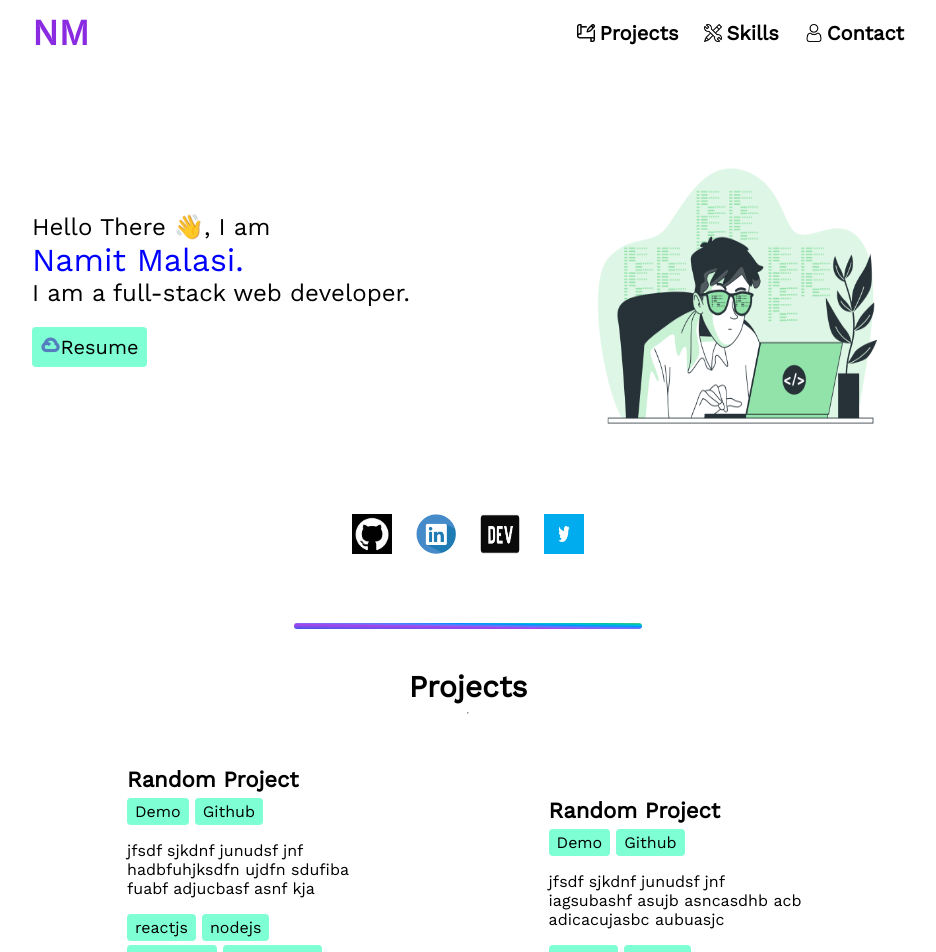
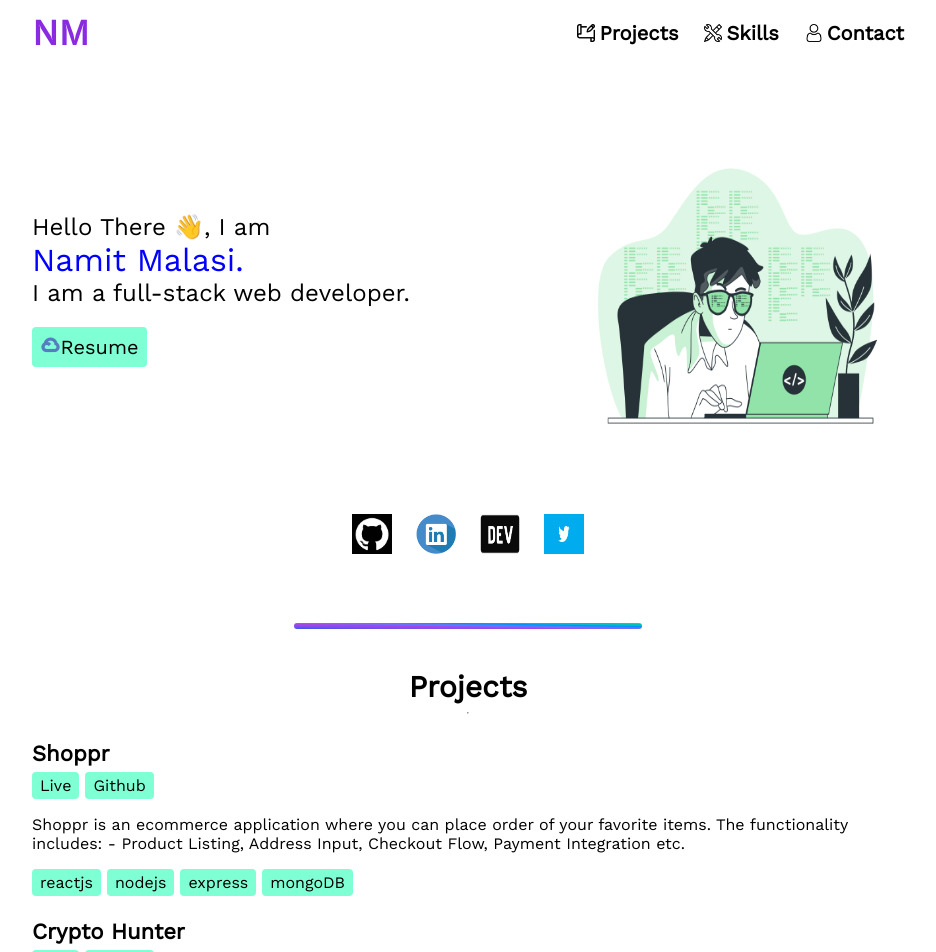
Before and after one commit to namitmalasi/portfolio, a React (Create React App) app: page / in a window 1280 px wide. Shown: the top 952 px of the page, without its empty margins (172-1108 px from the left). Built offline with nearby package versions, Linux system fonts and the light colour scheme.

Commit message:
added some infrmation

```diff
--- a/src/components/body/projects/ProjectCard.css
+++ b/src/components/body/projects/ProjectCard.css
@@ -1,5 +1,5 @@
 .project-card {
-  display: inline-block;
+  display: inline;
   margin-left: 70px;
   margin-right: 40px;
   margin-top: 20px;
--- a/src/components/body/projects/ProjectCard.js
+++ b/src/components/body/projects/ProjectCard.js
@@ -8,8 +8,13 @@ function ProjectCard({ project }) {
         <label className="project-title">{project.title}</label>
         <div className="project-links">
           {project.demo && (
-            <a className="project-link" href={project.demo}>
-              <div className="link-button">Demo</div>
+            <a
+              className="project-link"
+              href={project.demo}
+              target="_blank"
+              rel="noreferrer"
+            >
+              <div className="link-button">Live</div>
             </a>
           )}
 
--- a/src/components/common/socialcontact/SocialContact.js
+++ b/src/components/common/socialcontact/SocialContact.js
@@ -8,7 +8,7 @@ function SocialContact() {
     <div className="social-contact">
       {data.map((item) => {
         return (
-          <a href={item.link}>
+          <a href={item.link} target="_blank" rel="noreferrer">
             <div className="social-icon-div">
               <img
                 src={item.icon}
--- a/src/components/data/projects.js
+++ b/src/components/data/projects.js
@@ -1,32 +1,29 @@
 export const ProjectData = [
   {
-    id: 1,
-    title: "Random Project",
+    id: 0,
+    title: "Shoppr",
     about:
-      "jfsdf sjkdnf junudsf jnf hadbfuhjksdfn ujdfn sdufiba fuabf adjucbasf asnf kja",
-    tags: ["reactjs", "nodejs", "asdasdad", "asdasdasd"],
-    demo: "sfisdfksdf",
-    github: "dzfadfsdf",
-    image: "httpdknfafkdsnfn",
+      "Shoppr is an ecommerce application where you can place order of your favorite items. The functionality includes: \n- Product Listing, Address Input, Checkout Flow, Payment Integration etc.",
+    tags: ["reactjs", "nodejs", "express", "mongoDB"],
+    demo: "https://shoppr-store.herokuapp.com/",
+    github: "https://github.com/namitmalasi/Shoppr-Store",
   },
   {
     id: 1,
-    title: "Random Project",
+    title: "Crypto Hunter",
     about:
-      "jfsdf sjkdnf junudsf jnf iagsubashf asujb asncasdhb acb adicacujasbc aubuasjc",
-    tags: ["reactjs", "nodejs"],
-    demo: "sfisdfksdf",
-    github: "dzfadfsdf",
-    image: "httpdknfafkdsnfn",
+      "Crypto hunter is a crypto currency tracker application. In this app you can find your favorite crypto coin and see its detailed information with the help of charts. You can also add your favorite coins to your watchlist. ",
+    tags: ["reactjs", "Api", "Chartjs", "firebase"],
+    demo: "https://hunter-crypto.netlify.app/",
+    github: "https://github.com/namitmalasi/Crypto-Hunter",
   },
   {
-    id: 1,
+    id: 2,
     title: "Random Project",
     about:
       "jfsdf sjkdnf junudsf jabcjashufbad ujbfhdbgd uhddc uabschjasbubcasuc  jnf",
     tags: ["reactjs", "nodejs"],
     demo: "sfisdfksdf",
     github: "dzfadfsdf",
-    image: "httpdknfafkdsnfn",
   },
 ];
--- a/src/components/header/mobile/mobile.js
+++ b/src/components/header/mobile/mobile.js
@@ -13,7 +13,6 @@ function Mobile({ isOpen, setIsOpen }) {
       </div>
 
       <div className="mobile-options" onClick={() => setIsOpen(!isOpen)}>
-        >
         <div className="mobile-option">
           <a href="#projects">
             <img className="option-icon" src={project} alt="images"></img>
```
